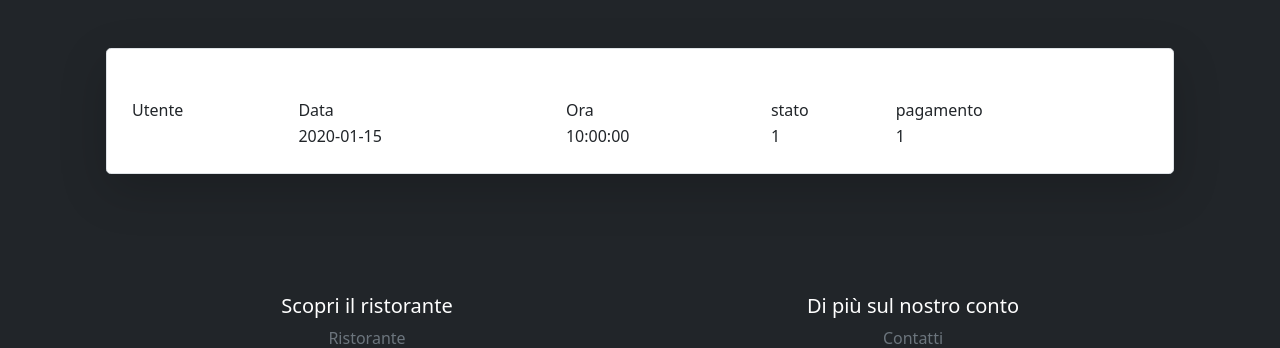
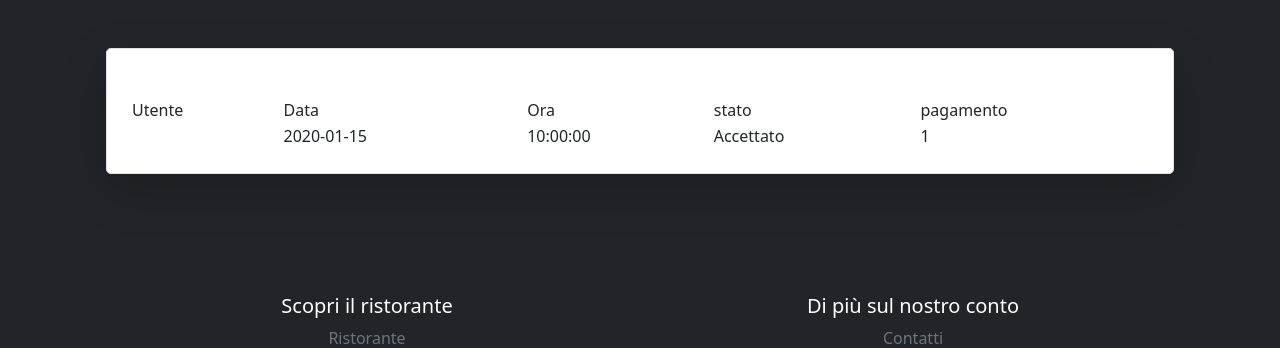
Before and after one commit to 7VaGe/ReBurger, a PHP site: page /ordini.php in a window 1280 px wide. Shown: the part 112-460 px from the top of the page. Run offline with PHP 8.4, Linux system fonts and the light colour scheme; tables that the repository leaves empty hold one stand-in row (values such as "Sample post"); data that the repository does not hold is empty; some libraries are stand-ins or nearby versions.

Commit message:
sviluppo "stato"

```diff
--- a/script/carrello.js
+++ b/script/carrello.js
@@ -177,7 +177,7 @@ var shoppingCart = (function() {
 //       + "<input type='text' class='form-control my-2' id=" + cartArray[x].count + " value=" + cartArray[x].count + " hidden />"
 //       + "<button class='plus-item btn btn-primary input-group-addon' data-name=" + cartArray[x].name + ">+</button></div></td>"
 //       + "<button type='submit' class='btn btn-primary'>Ordina</button>";
-//   }
+   }
 
    $('.show-cart').html(output);
 //   $('.hidden-cart').html(input);
--- a/template/ordini-form.php
+++ b/template/ordini-form.php
@@ -3,7 +3,7 @@
     <table>
       <tr><td>Utente</td><td>Data</td><td>Ora</td><td>stato</td><td>pagamento</td></tr>
       <?php foreach ($templateParams["ordine"] as $ordine):?>
-        <tr><td><?php echo $ordine["cliente"] ?></td><td><?php echo $ordine["data_ordine"] ?></td><td><?php echo $ordine["ora_ordine"] ?></td><td><?php echo $ordine["stato"] ?></td><td><?php echo $ordine["pagamento"] ?></td></tr>
+        <tr><td><?php echo $ordine["cliente"] ?></td><td><?php echo $ordine["data_ordine"] ?></td><td><?php echo $ordine["ora_ordine"] ?></td><td><?php switch ($ordine["stato"]){case '3':echo "Completato";break;case '2':echo "In arrivo";break;case '1':echo "Accettato";break;case '0':echo "Ricevuto";break;}?></td><td><?php echo $ordine["pagamento"] ?></td></tr>
       <?php endforeach; ?>
     </table>
   </div>
```
